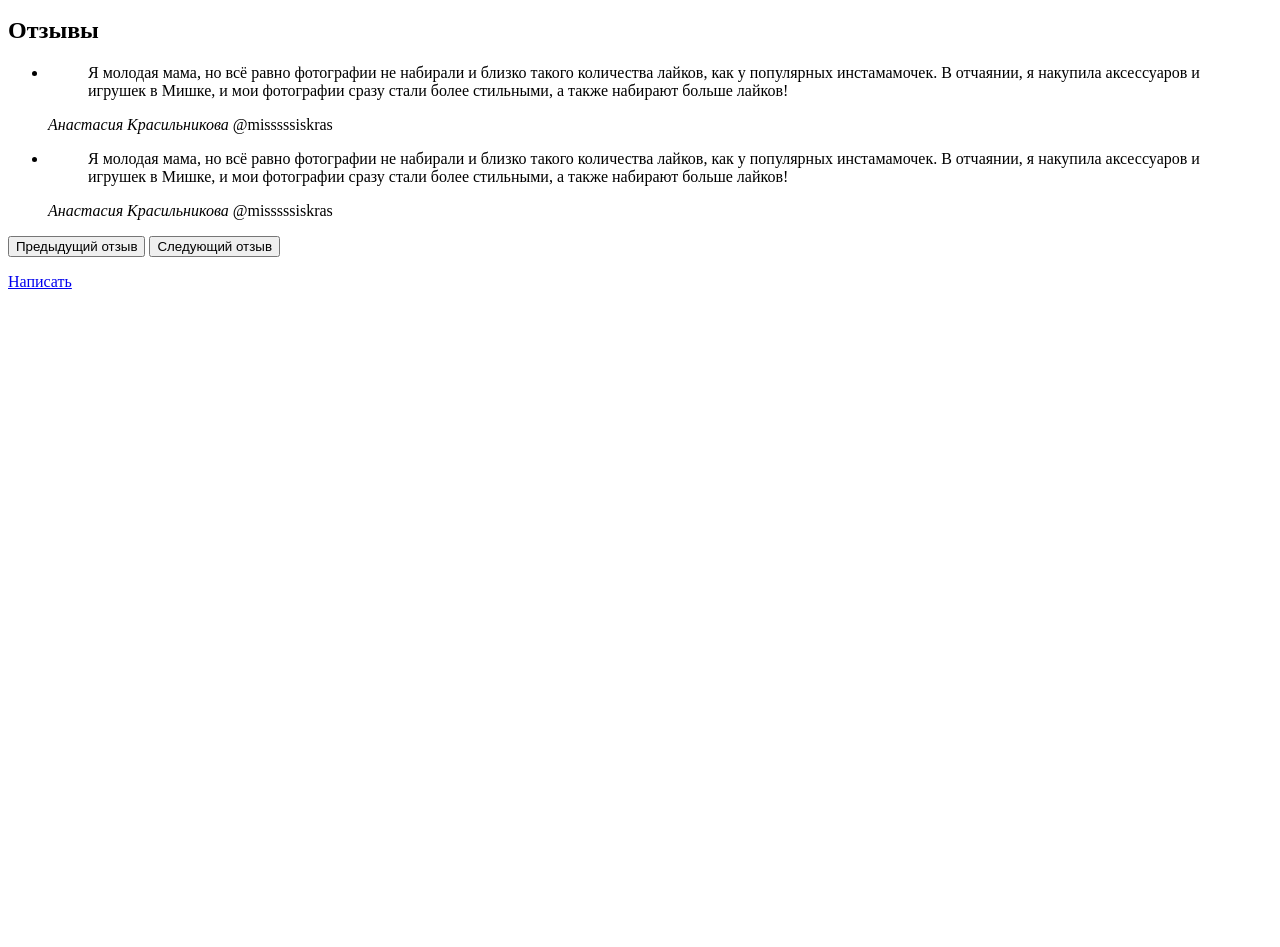
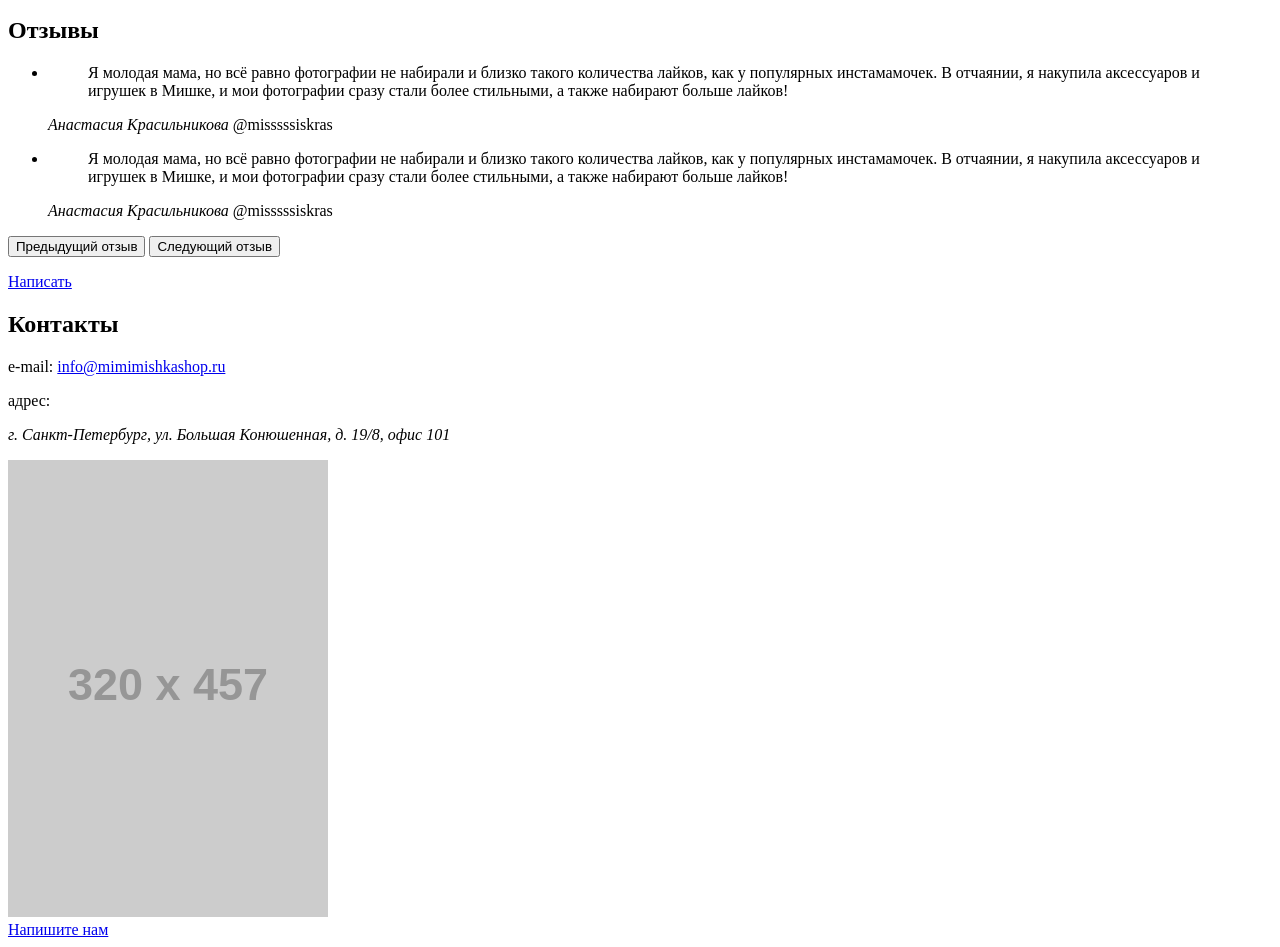
Before and after one commit to novidee/132535-mishka, a website: page source/index.html in a window 1280 px wide. Shown: the part 1127-2074 px from the top of the page. Before the commit the page ends 1426 px from the top, so only its background shows below. Drawn offline with Linux system fonts and the light colour scheme; placeholder pictures from the web are drawn by us.

Commit message:
Размечает контактную информацию

```diff
--- a/source/index.html
+++ b/source/index.html
@@ -68,7 +68,7 @@
         <img class="featured-product__image" src="http://placehold.it/260x315"
           width="260" height="315" alt="Вязаные корзинки">
         <p class="featured-product__price">Цена: 990 руб.</p>
-        <a class="order-button button" href="#">Заказать</a>
+        <a class="featured-product__order-button button" href="#">Заказать</a>
       </section>
       <section class="advantages">
         <h2 class="advantages__title">Коротко о нас</h2>
@@ -115,7 +115,27 @@
             <button class="slider__next" type="button">Следующий отзыв</button>
           </p>
         </div>
-        <a class="review-button button" href="#">Написать</a>
+        <a class="reviews__button button" href="#">Написать</a>
+      </section>
+      <section class="contacts">
+        <h2 class="contacts__title">Контакты</h2>
+        <div class="contacts__list">
+          <p class="contacts__item item-contact">
+            <span class="item-contact__field">e-mail:</span>
+            <a class="item-contact__value item-contact__value--email"
+             href="mailto:info@mimimishkashop.ru">info@mimimishkashop.ru</a>
+          </p>
+          <p class="contacts__item">
+            <span class="item-contact__field">адрес:</span>
+            <address class="item-contact__value">г. Санкт-Петербург,
+              ул. Большая Конюшенная, д. 19/8, офис 101</address>
+          </p>
+        </div>
+        <div class="contacts__map-wrapper">
+          <img class="contacts__map" src="http://placehold.it/320x457"
+            width="320" height="457" alt="Местонахождение магазина на карте">
+        </div>
+        <a class="contacts__button button" href="#">Напишите нам</a>
       </section>
     </main>
   </body>
```
